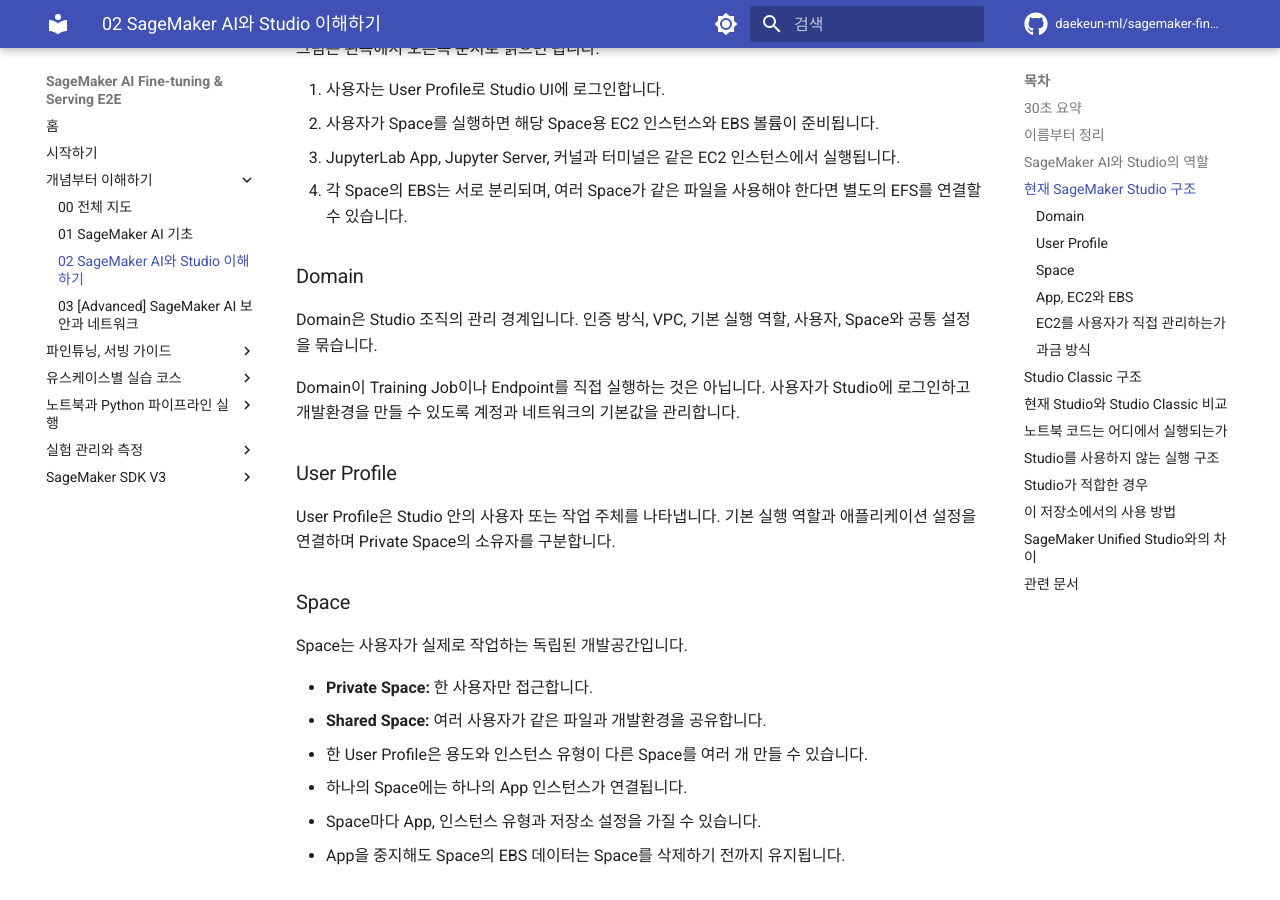
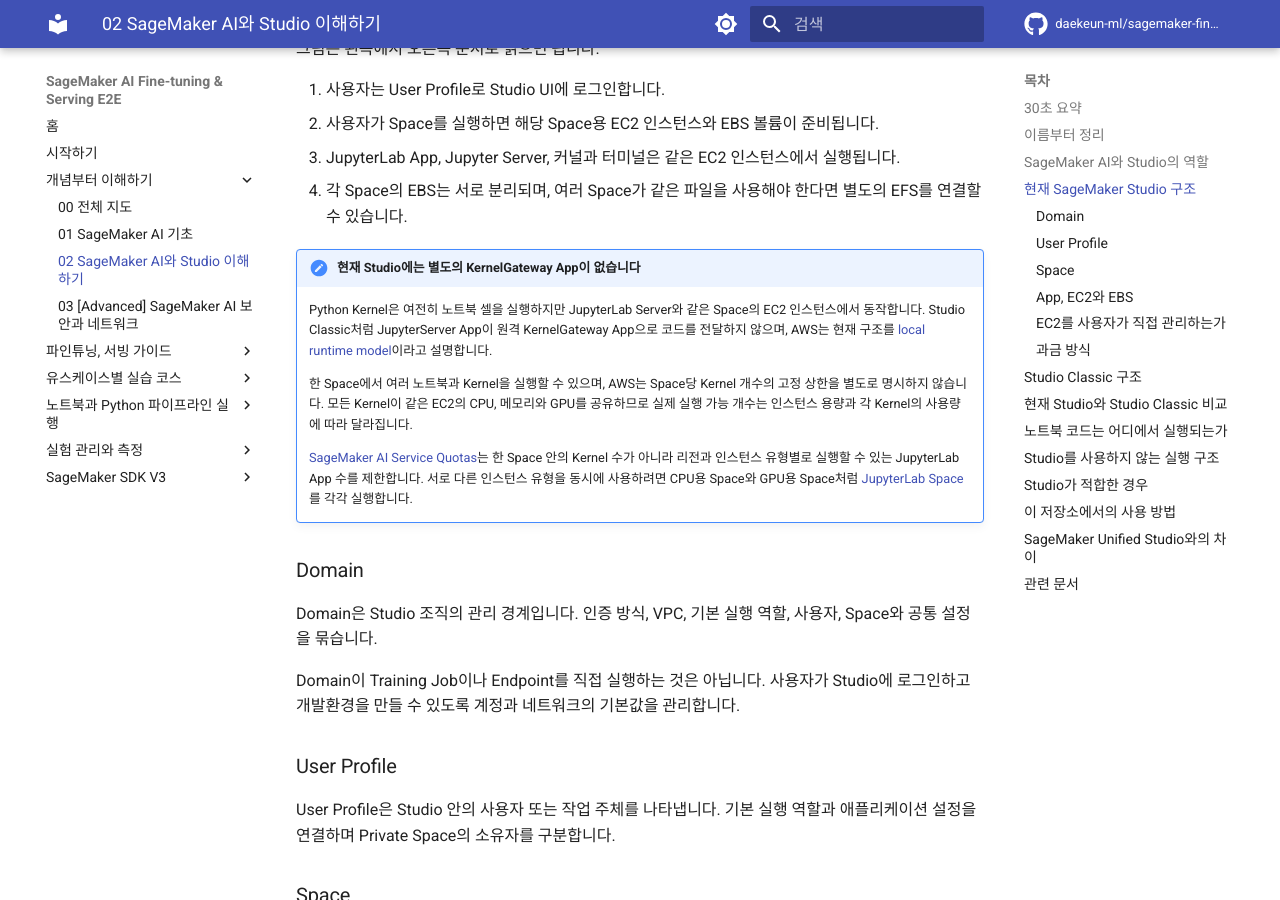
Before and after one commit to daekeun-ml/sagemaker-finetune-serve-e2e, an MkDocs documentation site: the page built from docs/concepts/02_sagemaker_ai_vs_studio.md, in a window 1280 px wide and 900 px high, scrolled down 2949 px. Built offline with MkDocs 1.6.1 and Material for MkDocs 9.7.7, drawn with Linux system fonts in a browser that asks for light colours; comment, search, counter and statistics services are not loaded.

Commit message:
Document Studio kernel limits

```diff
--- a/docs/concepts/02_sagemaker_ai_vs_studio.md
+++ b/docs/concepts/02_sagemaker_ai_vs_studio.md
@@ -55,6 +55,13 @@
 2. 사용자가 Space를 실행하면 해당 Space용 EC2 인스턴스와 EBS 볼륨이 준비됩니다.
 3. JupyterLab App, Jupyter Server, 커널과 터미널은 같은 EC2 인스턴스에서 실행됩니다.
 4. 각 Space의 EBS는 서로 분리되며, 여러 Space가 같은 파일을 사용해야 한다면 별도의 EFS를 연결할 수 있습니다.
+
+!!! note "현재 Studio에는 별도의 KernelGateway App이 없습니다"
+    Python Kernel은 여전히 노트북 셀을 실행하지만 JupyterLab Server와 같은 Space의 EC2 인스턴스에서 동작합니다. Studio Classic처럼 JupyterServer App이 원격 KernelGateway App으로 코드를 전달하지 않으며, AWS는 현재 구조를 [local runtime model](https://docs.aws.amazon.com/sagemaker/latest/dg/studio-updated-migrate-lcc.html)이라고 설명합니다.
+
+    한 Space에서 여러 노트북과 Kernel을 실행할 수 있으며, AWS는 Space당 Kernel 개수의 고정 상한을 별도로 명시하지 않습니다. 모든 Kernel이 같은 EC2의 CPU, 메모리와 GPU를 공유하므로 실제 실행 가능 개수는 인스턴스 용량과 각 Kernel의 사용량에 따라 달라집니다.
+
+    [SageMaker AI Service Quotas](https://docs.aws.amazon.com/general/latest/gr/sagemaker.html)는 한 Space 안의 Kernel 수가 아니라 리전과 인스턴스 유형별로 실행할 수 있는 JupyterLab App 수를 제한합니다. 서로 다른 인스턴스 유형을 동시에 사용하려면 CPU용 Space와 GPU용 Space처럼 [JupyterLab Space](https://docs.aws.amazon.com/sagemaker/latest/dg/studio-updated-jl-user-guide.html)를 각각 실행합니다.
 
 ### Domain
 
```
